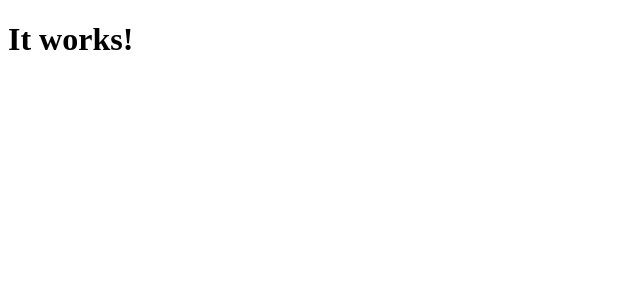
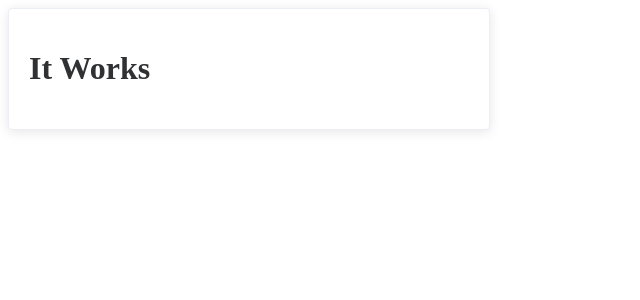
Before and after one commit to joodo/bepa-homepage, a Nuxt app: page / in a window 1280 px wide. Shown: the top 300 px of the page, without its empty margins (0-640 px from the left). Built offline with nearby package versions, Linux system fonts and the light colour scheme.

Commit message:
:heavy_plus_sign: 添加依赖 element-ui

```diff
--- /dev/null
+++ b/nuxt.config.js
@@ -0,0 +1,4 @@
+'use strict'
+module.exports = {
+  plugins: ['plugins/element-ui.js']
+}
--- a/package.json
+++ b/package.json
@@ -19,6 +19,7 @@
   },
   "homepage": "https://github.com/joodo/bepa-homepage#readme",
   "devDependencies": {
+    "element-ui": "^2.0.8",
     "nuxt": "^1.0.0-rc11"
   }
 }
--- a/pages/index.vue
+++ b/pages/index.vue
@@ -1,3 +1,11 @@
 <template>
-  <h1>It works!</h1>
+  <el-card class="box-card">
+    <h1>It Works</h1>
+  </el-card>
 </template>
+
+<style>
+  .box-card {
+    width: 480px;
+  }
+</style>
--- /dev/null
+++ b/plugins/element-ui.js
@@ -0,0 +1,6 @@
+'use strict'
+import Vue from 'vue'
+import 'element-ui/lib/theme-chalk/index.css'
+import ElementUI from 'element-ui'
+
+Vue.use(ElementUI)
```
Also changed, not shown: 1 other file (tests, documents, lock files or other folders).
